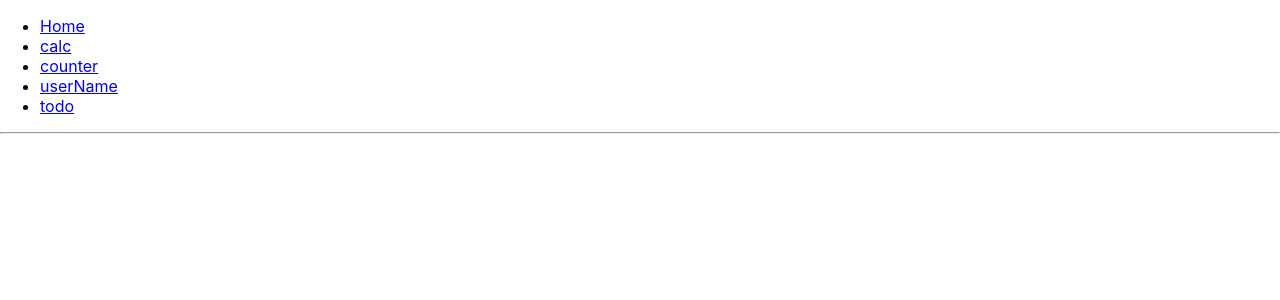
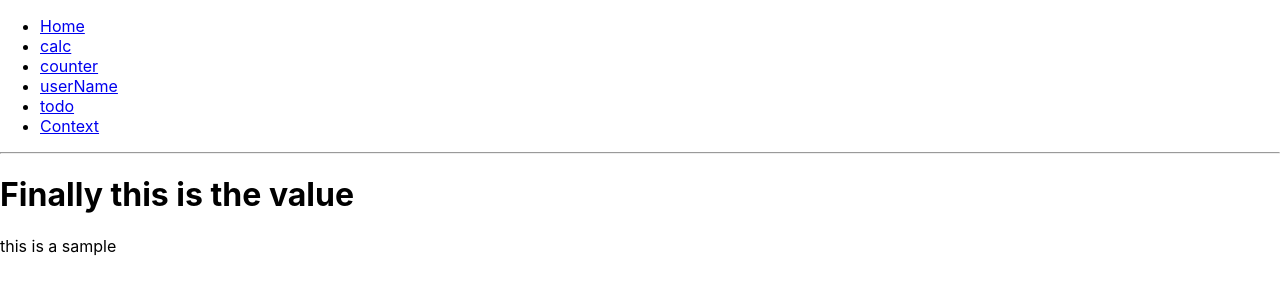
Before and after one commit to marzzy/hooks-playground, a React (Create React App) app: page /context in a window 1280 px wide. Shown: the top 300 px of the page. Built offline with nearby package versions, Linux system fonts and the light colour scheme.

Commit message:
feat(context-example): create sample

```diff
--- a/src/App.js
+++ b/src/App.js
@@ -11,6 +11,7 @@ const Counter = lazy(() => import('./Components/Counter'));
 const UserName = lazy(() => import('./Components/UserName'));
 const Calc = lazy(() => import('./Components/Calc'));
 const TodoList = lazy(() => import('./Components/TodoList'));
+const Context = lazy(() => import('./Components/Context'));
 
 export default function BasicNavigation() {
   return (
@@ -32,6 +33,9 @@ export default function BasicNavigation() {
           <li>
             <Link to="/todo">todo</Link>
           </li>
+          <li>
+            <Link to="/context">Context</Link>
+          </li>
         </ul>
 
         <hr />
@@ -52,6 +56,9 @@ export default function BasicNavigation() {
             <Route path="/todo">
               <TodoList />
             </Route>
+            <Route path="/context">
+              <Context />
+            </Route>
           </Switch>
         </Suspense>
       </div>
--- /dev/null
+++ b/src/Components/Context.js
@@ -0,0 +1,21 @@
+/* eslint-disable react/prop-types */
+import React from 'react';
+
+export default function MainBiggerCom() {
+  const sampleVar = 'this is a sample';
+
+  return (<FirstLevelChild val={sampleVar} />);
+}
+
+function FirstLevelChild({ val }) {
+  return (<SecoundLevelChild theVal={val} />);
+}
+
+function SecoundLevelChild({ theVal }) {
+  return (
+    <>
+      <h1>Finally this is the value</h1>
+      <p>{theVal}</p>
+    </>
+  );
+}
```
